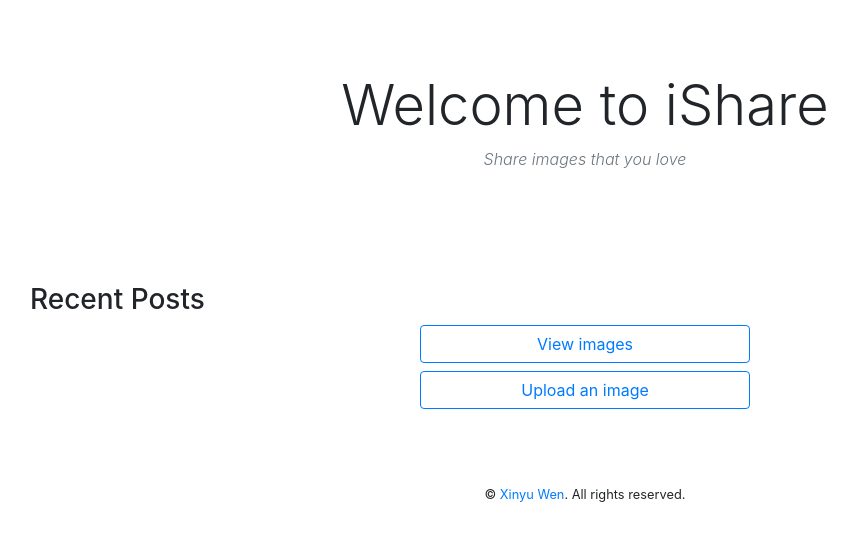
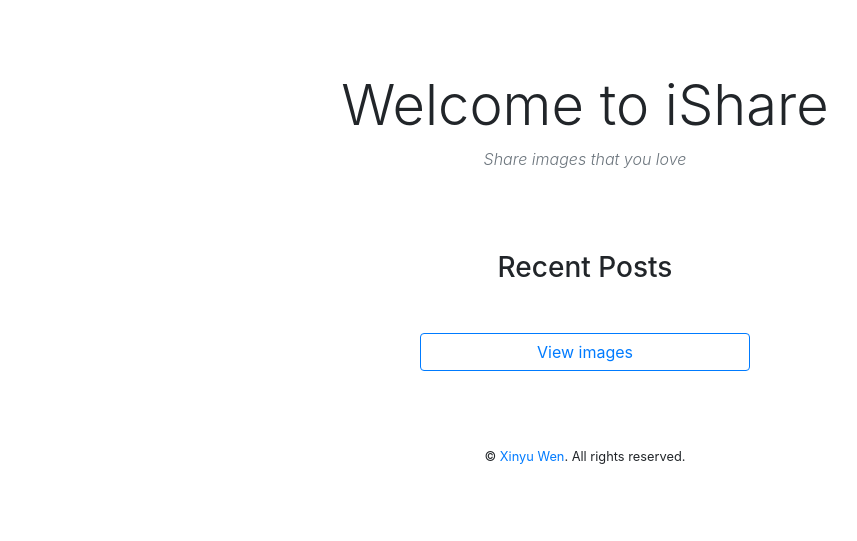
Before and after one commit to xinyuwen101/django_image, a Django app: page / in a window 1280 px wide. Shown: the part 57-598 px from the top of the page, without its empty margins (55-912 px from the left). Run offline with Django 3.2, Linux system fonts and the light colour scheme; data that the repository does not hold is empty; some libraries are stand-ins or nearby versions.

Commit message:
Update dashboard.html

```diff
--- a/templates/image/accounts/dashboard.html
+++ b/templates/image/accounts/dashboard.html
@@ -9,11 +9,9 @@
     <p class="font-italic font-weight-light text-secondary">Share images that you love</p>
   </div>
 
-  <div class="mt-5">
+  <div class="mt-3">
     <div class="container">
-      <div class='row'>
-        <h3>Recent Posts</h3>
-      </div>
+      <h3 class='mb-5'>Recent Posts</h3>
       <div class="row">
         {% for image in images %}
         <div class="col-md-4 mb-4">
@@ -36,11 +34,7 @@
 
       <div class="col-md-4 mx-auto">
         <a class="btn btn-outline-primary btn-block" href="{% url 'images:image_list' %}"
-          >View images</a
-        >
-        <a class="btn btn-outline-primary btn-block" href="{% url 'images:image_upload' %}"
-          >Upload an image</a
-        >
+          >View images</a>
       </div>
     </div>
     {% endblock %}
```
